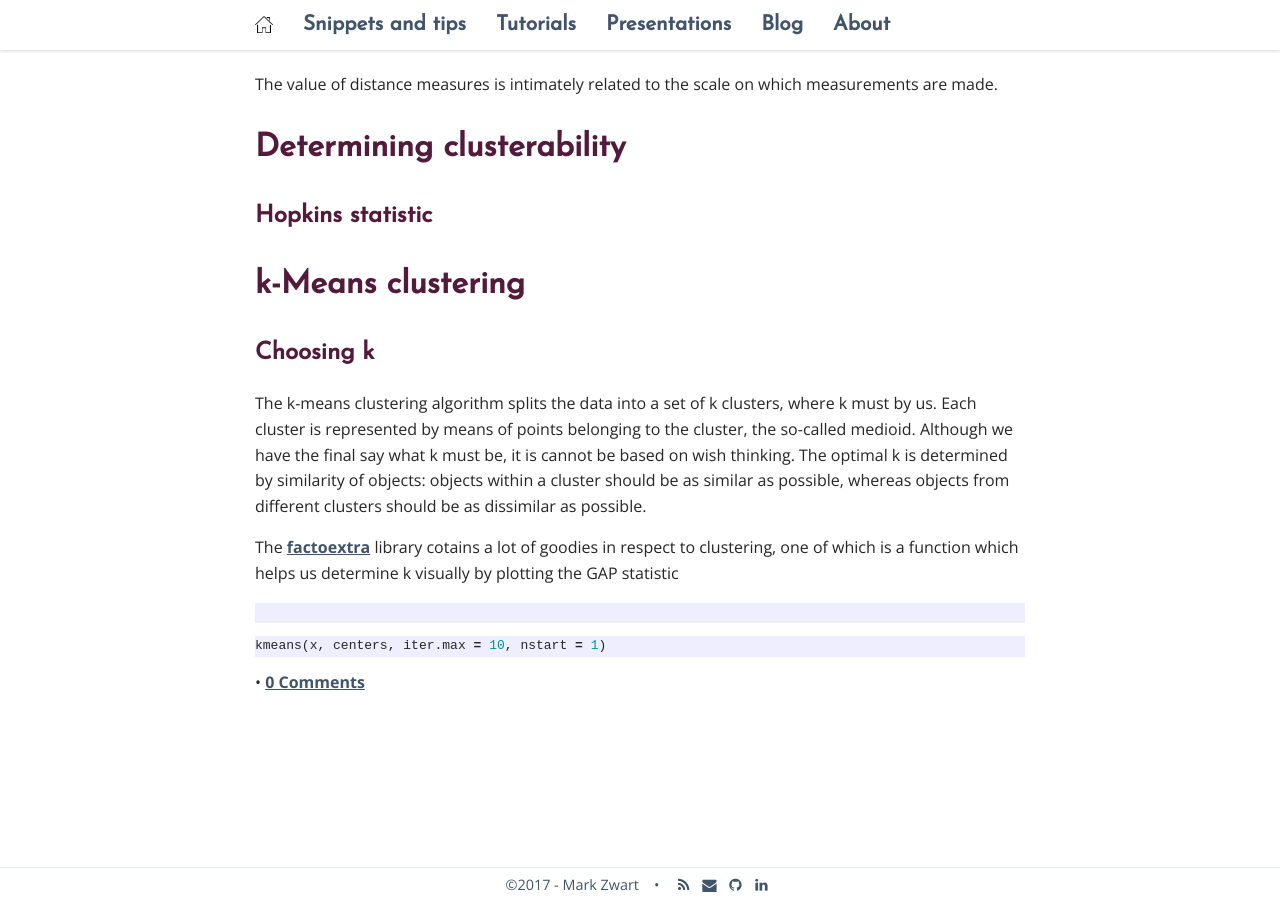
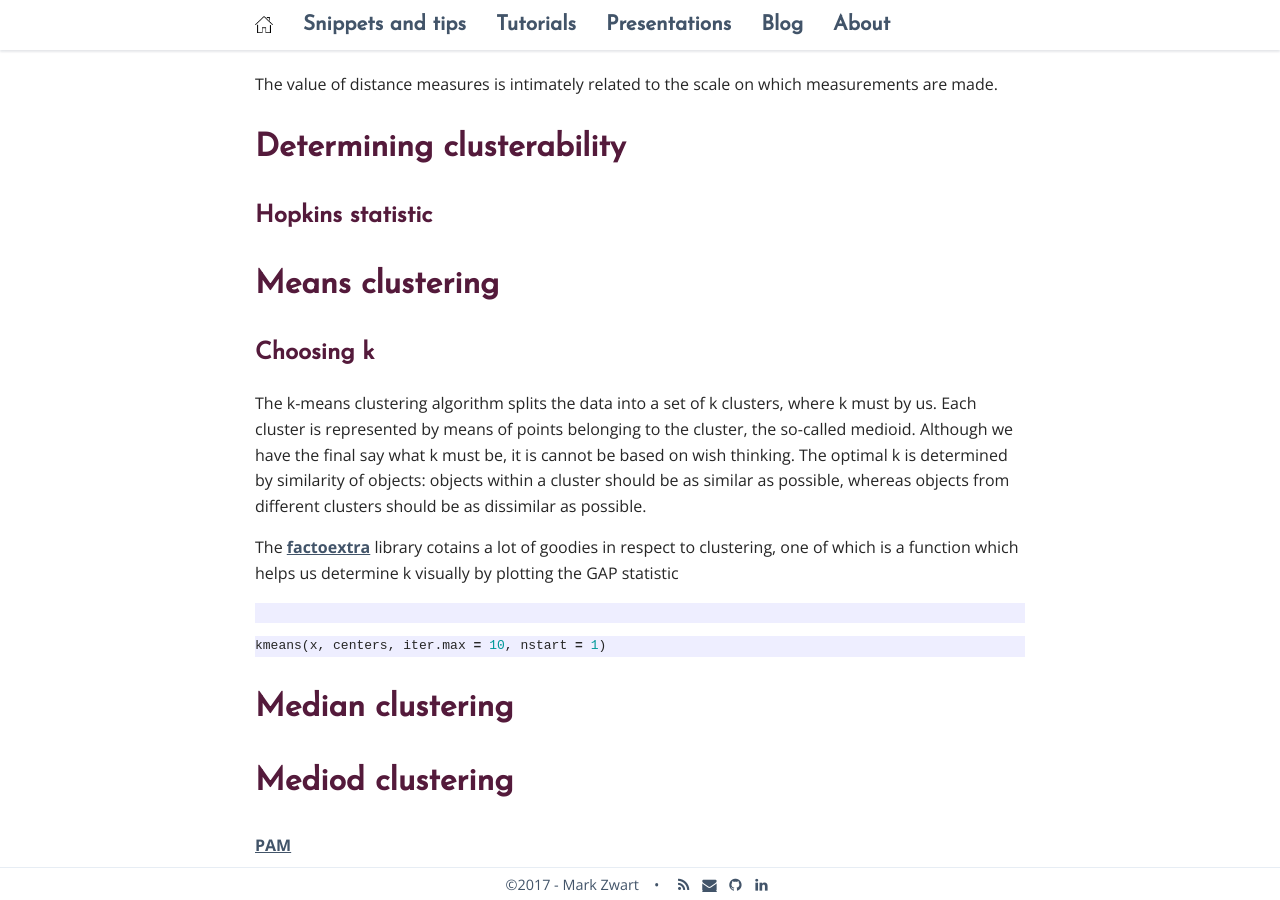
Before and after one commit to mark-me/mark-me.github.io, a Jekyll site: the page built from _pages/tutorials/kmeans/clustering-methods.md, in a window 1280 px wide and 900 px high, scrolled down 1620 px. Built offline with Jekyll 4.4.1, drawn with Linux system fonts in a browser that asks for light colours; nearby versions of some CDN libraries; comment, search, counter and statistics services are not loaded.

Commit message:
Update clustering-methods.md

````diff
--- a/_pages/tutorials/kmeans/clustering-methods.md
+++ b/_pages/tutorials/kmeans/clustering-methods.md
@@ -45,7 +45,7 @@ The value of distance measures is intimately related to the scale on which measu
 ## Hopkins statistic
 
 
-# k-Means clustering
+# Means clustering
 
 
 
@@ -65,3 +65,11 @@ The **[factoextra](http://www.sthda.com/english/rpkgs/factoextra/#cluster-analys
 ```r
 kmeans(x, centers, iter.max = 10, nstart = 1)
 ```
+
+# Median clustering
+
+
+
+# Mediod clustering
+
+[PAM](http://www.sthda.com/english/wiki/partitioning-cluster-analysis-quick-start-guide-unsupervised-machine-learning#pam-partitioning-around-medoids)
````
